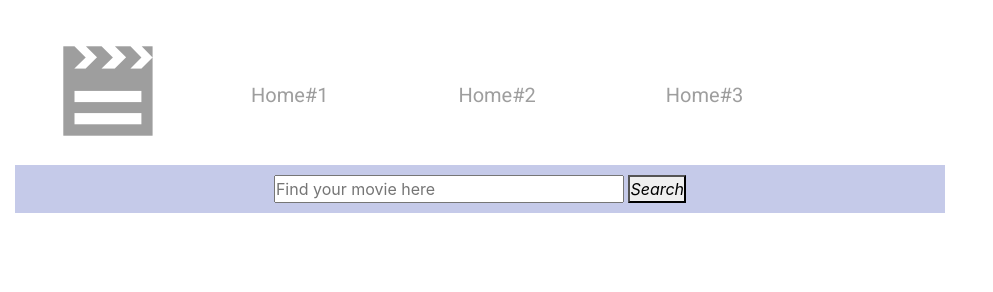
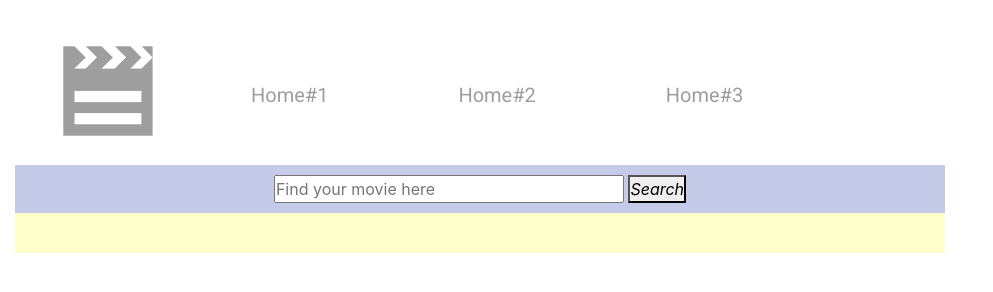
Before and after one commit to konradovsky/MovieSearch, a plain HTML site: page index.html in a window 1280 px wide. Shown: the whole page, without its empty margins (0-993 px from the left). Drawn offline with nearby package versions, Linux system fonts and the light colour scheme.

Commit message:
Footer font-style, background-color

```diff
--- a/movie.css
+++ b/movie.css
@@ -85,5 +85,12 @@ text-align: center;
 }
 
 .footer{
-
+  background-color:#FFFFCC;
+  color: black;
+  text-align: center;
+  padding: 10px;
+  font-size: 10px;
+  height: 40px;
+  min-height: 40px;
+  font-family: 'Roboto', sans-serif;
 }
```
